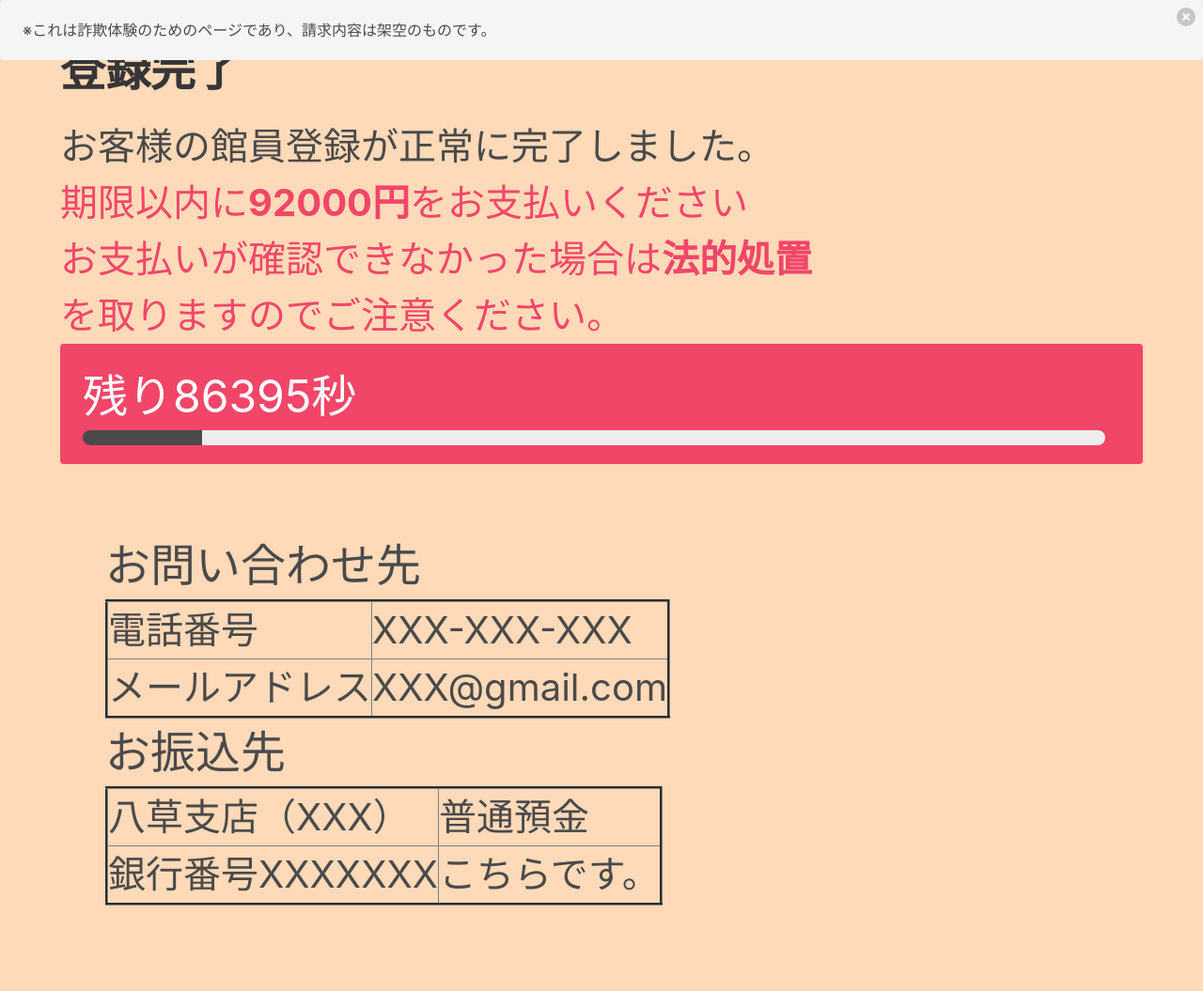
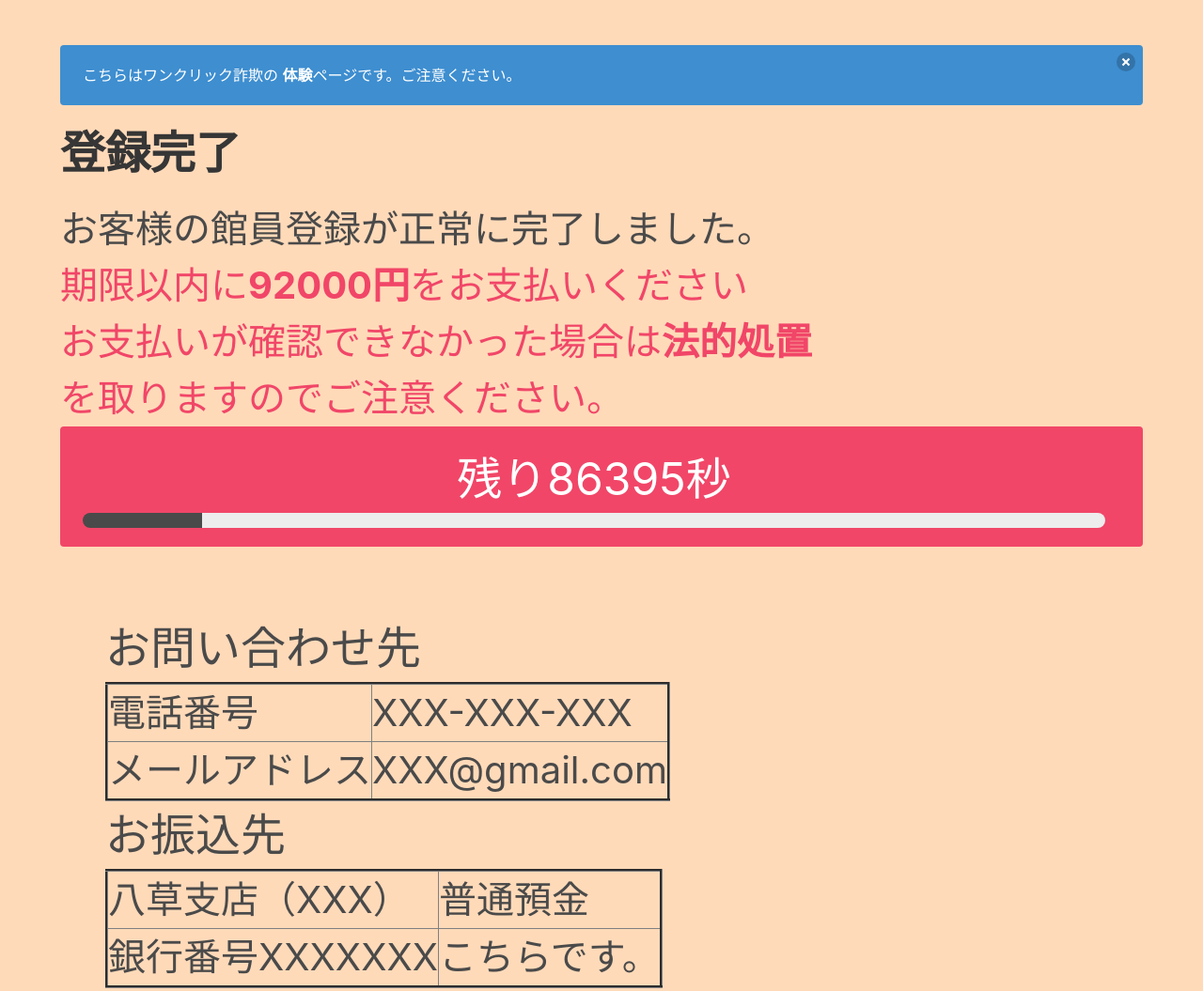
Before and after one commit to teshiii/teshiii.github.io-wankurikkusagi-taikenn, a plain HTML site: page index.html in a window 1280 px wide. Shown: the top 1055 px of the page at 94% size. Drawn offline with nearby package versions, Linux system fonts and the light colour scheme.

Commit message:
Update index.html

```diff
--- a/index.html
+++ b/index.html
@@ -1,10 +1,6 @@
 <!DOCTYPE html>
 <html>
   <head>
-    <div id="notification" class="notification" style="position: fixed; z-index: 1; width: 100%;">
-      <button id="delete" class="delete"></button>
-      ※これは詐欺体験のためのページであり、請求内容は架空のものです。
-    </div>
     <meta charset="utf-8">
     <meta name="viewport" content="width=device-width, initial-scale=1">
     <title>登録完了</title>
@@ -14,6 +10,11 @@
     <section class="hero is-$blue-invert is-fullheight">
       <div id="app" class="hero-body">
         <biv id="app" class="container">
+          <div class="notification is-info">
+            <button class="delete"></button>
+            こちらはワンクリック詐欺の
+             <strong>体験</strong>ページです。ご注意ください。
+          </div>
         <h1 class="title is-size-1">
             登録完了
         </h1>
@@ -22,7 +23,7 @@
         <p class="is-size-2 has-text-danger">お支払いが確認できなかった場合は<span class="has-text-weight-bold">法的処置</span></p>
         <p class="is-size-2 has-text-danger">を取りますのでご注意ください。</p>
         <div class="notification is-danger">
-          <p class="is-size-1">残り{{ count }}秒</p>
+          <p class="is-size-1  has-text-centered">残り{{ count }}秒</p>
           <progress class="progress" max="100"></progress>
         </div>
         <section  class="section">
@@ -56,3 +57,6 @@
     <script type="text/javascript" src="index.js"></script>
   </body>
 </html>
+<script>
+  alert("これはワンクリック詐欺の体験ページです。");
+</script>
```
